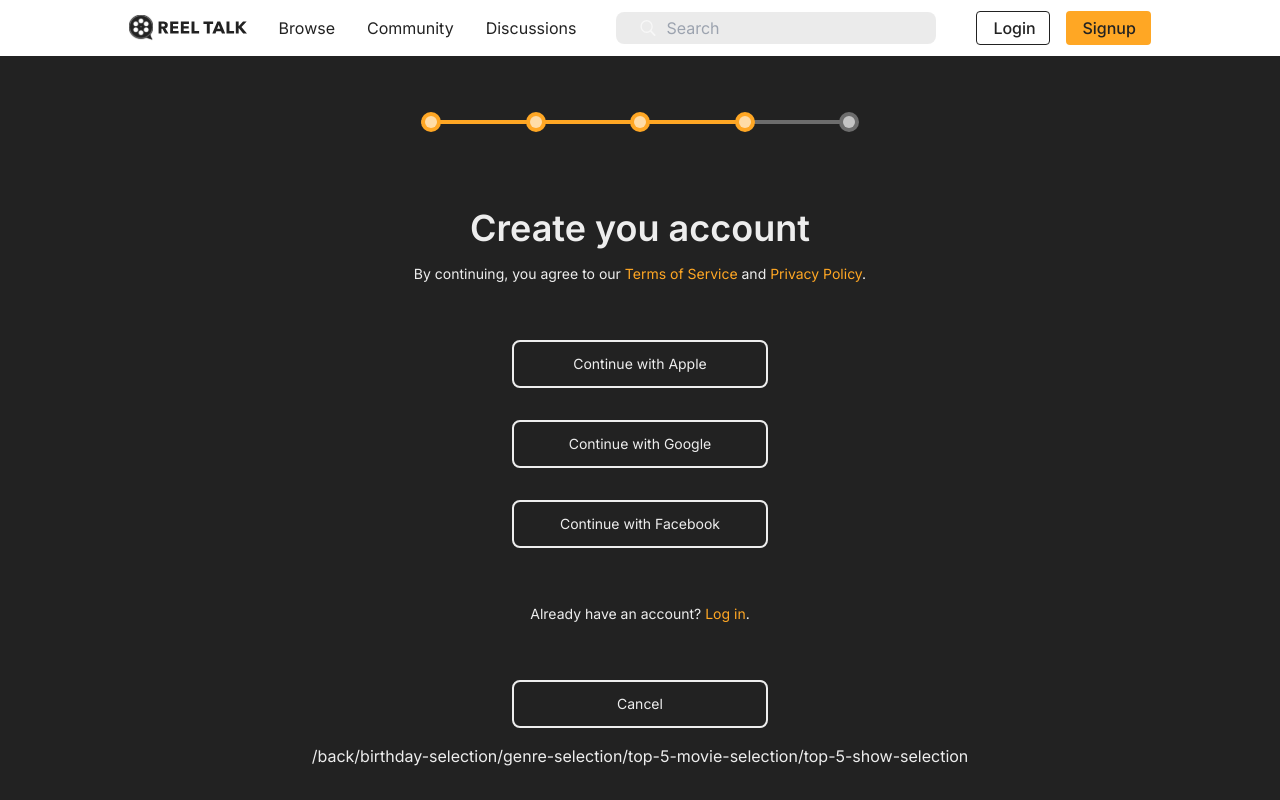
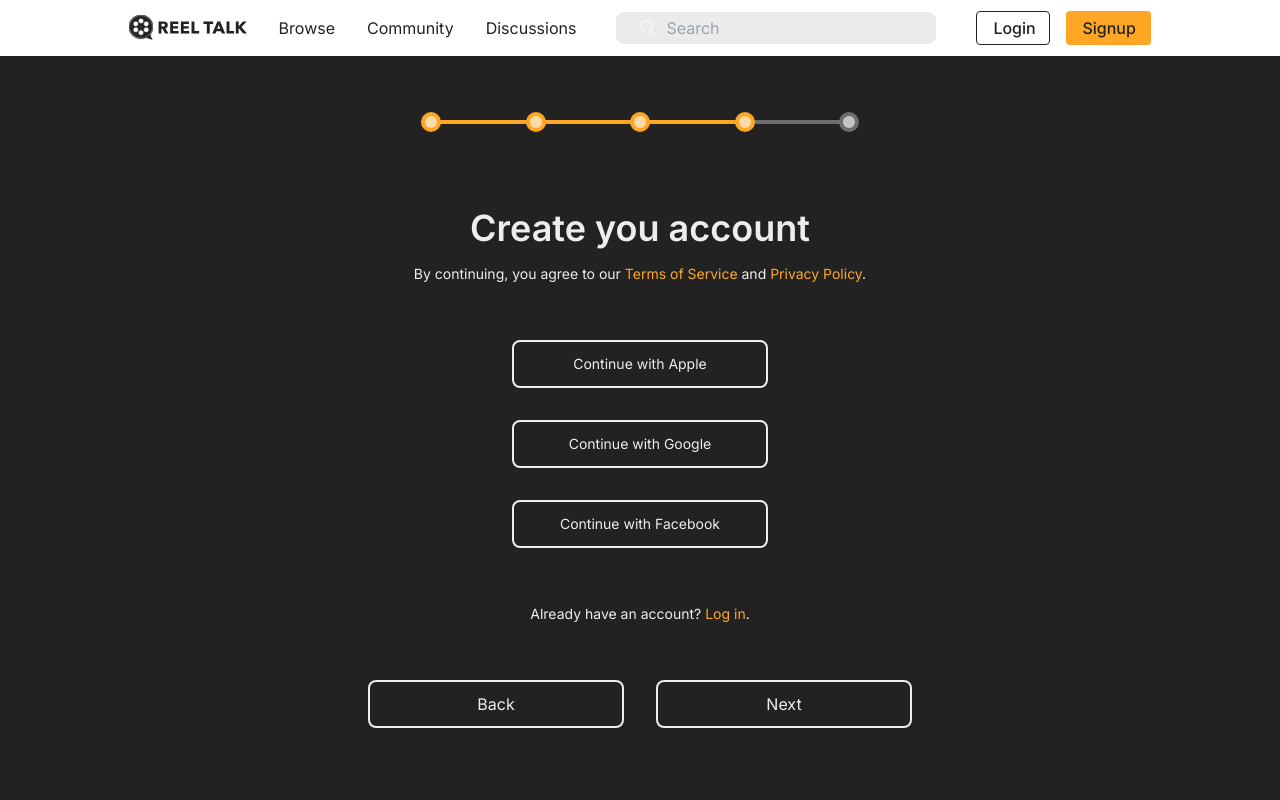
Before and after one commit to joseguera/reel-talk, a Next.js app: page / in a window 1280 px wide. Built offline with nearby package versions, Linux system fonts and the light colour scheme.

Commit message:
added context to pages

```diff
--- a/src/app/components/FormButton.tsx
+++ b/src/app/components/FormButton.tsx
@@ -1,12 +1,19 @@
+'use client'
+
+import { FC } from "react";
+
 type ButtonProps = {
-    children: string
+    children?: string;
+    pageNav?: () => void;
   }
 
 
-export default function FormButton(props:ButtonProps) {
+const FormButton: FC<ButtonProps> = ({ children, pageNav }) => {
   return (
     <div>
-        <button className="w-64 h-12 p-2.5 rounded-lg border-2 border-[#FFFFFFEB] gap-2.5">{props.children}</button>
+        <button className="w-64 h-12 p-2.5 rounded-lg border-2 border-[#FFFFFFEB] gap-2.5" onClick={() => pageNav && pageNav()}>{children}</button>
     </div>
   )
 }
+
+export default FormButton
--- a/src/app/components/PageTracker.tsx
+++ b/src/app/components/PageTracker.tsx
@@ -5,9 +5,9 @@ type PageProps = {
     pageId: number;
     back: string;
     next: string;
-    onPage: boolean;
     progress: number;
-  }[]
+  }[];
+  pageCount: number;
 }
 
 const PageTracker: FC<PageProps> = ({ pages }) => {
--- a/src/app/components/Progression.tsx
+++ b/src/app/components/Progression.tsx
@@ -1,29 +1,64 @@
-'use client'
-
-import React, { FunctionComponent, useState } from 'react'
-import PageTracker from './PageTracker';
-import ProgressionButtons from './ProgressionButtons'
+"use client";
+import * as React from "react";
+import { PageContext } from "../../context/myPagesContext"
+import PageTracker from "./PageTracker";
+import ProgressionButtons from "./ProgressionButtons";
 
 interface Props {
-    children: React.ReactNode;
+  children: React.ReactNode;
 }
 
- const Progression: FunctionComponent<Props> = ({ children }) => {
-    const [pages, setPages] = useState([
-        { pageId: 1, back: '/back', next: '/birthday-selection', onPage: false, progress: 0 },
-        { pageId: 2, back: '/birthday-selection', next: '/genre-selection', onPage: false, progress: 25 },
-        { pageId: 3, back: '/genre-selection', next: '/top-5-movie-selection', onPage: false, progress: 50 },
-        { pageId: 4, back: '/top-5-movie-selection', next: '/top-5-show-selection', onPage: false, progress: 75 },
-        { pageId: 5, back: '/top-5-show-selection', next: '/', onPage: false, progress: 100 }
-    ]);
+const Progression: React.FC<Props> = ({ children }) => {
+  const [pages, setPages] = React.useState([
+    { pageId: 1, back: "/back", next: "/birthday-selection", progress: 0 },
+    {
+      pageId: 2,
+      back: "/birthday-selection",
+      next: "/genre-selection",
+      progress: 25,
+    },
+    {
+      pageId: 3,
+      back: "/genre-selection",
+      next: "/top-5-movie-selection",
+      progress: 50,
+    },
+    {
+      pageId: 4,
+      back: "/top-5-movie-selection",
+      next: "/top-5-show-selection",
+      progress: 75,
+    },
+    { pageId: 5, back: "/top-5-show-selection", next: "/", progress: 100 },
+  ]);
+  const [pageCount, setPageCount] = React.useState(2);
+
+  function getLastPage(): void {
+    setPageCount((prevPage) => prevPage - 1);
+    console.log("click -");
+  }
+
+  function getNextPage(): void {
+    setPageCount((prevPage) => prevPage + 1);
+    console.log("click +");
+  }
+
+  console.log({ pageCount });
 
   return (
     <>
-        <PageTracker pages={pages} />
-            {children}
-        <ProgressionButtons pages={pages} />
+      <PageContext.Provider value={{ pages, pageCount, getNextPage }}>
+        <PageTracker pages={pages} pageCount={pageCount} />
+        {children}
+        <ProgressionButtons
+          pages={pages}
+          pageCount={pageCount}
+          getLastPage={getLastPage}
+          getNextPage={getNextPage}
+        />
+      </PageContext.Provider>
     </>
-  )
-}
+  );
+};
 
 export default Progression;
--- a/src/app/components/ProgressionButtons.tsx
+++ b/src/app/components/ProgressionButtons.tsx
@@ -1,24 +1,34 @@
-import React, { FC, FunctionComponent } from 'react';
-import FormButton from '../components/FormButton';
+import React, { FC, FunctionComponent } from "react";
+import FormButton from "../components/FormButton";
 
 type PageProps = {
   pages: {
     pageId: number;
     back: string;
     next: string;
-    onPage: boolean;
     progress: number;
-  }[]
-}
+  }[];
+  pageCount: number;
+  getLastPage: () => void;
+  getNextPage: () => void;
+};
 
-const ProgressionButtons: FC<PageProps> = ({ pages }) => {
+const ProgressionButtons: FC<PageProps> = ({ pages, pageCount, getLastPage, getNextPage }) => {
   return (
     <div>
-        {pages.map((button) => {
-          return <button key={button.pageId}>{button.back}</button>
-        })}
+      {pageCount === 1 ? (
+        <div className="pt-10 flex flex-row gap-8">
+          <FormButton pageNav={() => {}}>Cancel</FormButton>
+        </div>
+        ) : (
+          <div className="pt-10 flex flex-row gap-8">
+            <FormButton pageNav={getLastPage}>Back</FormButton>
+            <FormButton pageNav={getNextPage}>Next</FormButton>
+          </div>
+        )
+      }
     </div>
-  )
-}
+  );
+};
 
 export default ProgressionButtons;
--- a/src/app/page.tsx
+++ b/src/app/page.tsx
@@ -1,6 +1,11 @@
+'use client'
+import * as React from 'react';
 import FormButton from './components/FormButton'
+import { usePageContext } from '../context/myPagesContext'
 
-export default function Login() {
+const Login: React.FC = () => {
+  const { pages, pageCount, getNextPage } = usePageContext();
+
   return (
     <main className="w-2/3 h-full flex flex-col items-center justify-between p-4 text-sm gap-14">
       <div className='flex flex-col items-center gap-4'>
@@ -8,20 +13,19 @@ export default function Login() {
         <div>By continuing, you agree to our <a href="#" className="text-[#FFA724]">Terms of Service</a> and <a href="#" className="text-[#FFA724]">Privacy Policy</a>.</div>
       </div>
       <div className='flex flex-col gap-8'>
-        <FormButton>
+        <FormButton pageNav={getNextPage}>
           Continue with Apple
         </FormButton>
-        <FormButton>
+        <FormButton pageNav={getNextPage}>
           Continue with Google
         </FormButton>
-        <FormButton>
+        <FormButton pageNav={getNextPage}>
           Continue with Facebook
         </FormButton>
       </div>
       <div>Already have an account? <a href="#" className="text-[#FFA724]">Log in</a>.</div>
-      <FormButton>
-          Cancel
-      </FormButton>
     </main>
   );
 }
+
+export default Login;
--- /dev/null
+++ b/src/context/myPagesContext.tsx
@@ -0,0 +1,45 @@
+import * as React from 'react';
+
+interface Props {
+    children: React.ReactNode;
+  }
+
+  export type PageContent = {
+    pages: {
+      pageId: number;
+      back: string;
+      next: string;
+      progress: number;
+    }[];
+    pageCount: number;
+    getNextPage: () => void;
+  };
+
+  export const PageContext = React.createContext<PageContent>({
+          pages: [
+      { pageId: 1, back: "/back", next: "/birthday-selection", progress: 0 },
+      {
+        pageId: 2,
+        back: "/birthday-selection",
+        next: "/genre-selection",
+        progress: 25,
+      },
+      {
+        pageId: 3,
+        back: "/genre-selection",
+        next: "/top-5-movie-selection",
+        progress: 50,
+      },
+      {
+        pageId: 4,
+        back: "/top-5-movie-selection",
+        next: "/top-5-show-selection",
+        progress: 75,
+      },
+      { pageId: 5, back: "/top-5-show-selection", next: "/", progress: 100 }
+    ],
+    pageCount: 1,
+    getNextPage: () => {}
+  });
+
+  export const usePageContext = () => React.useContext(PageContext);
```
Also changed, not shown: src/app/layout.tsx (line endings or trailing spaces).
